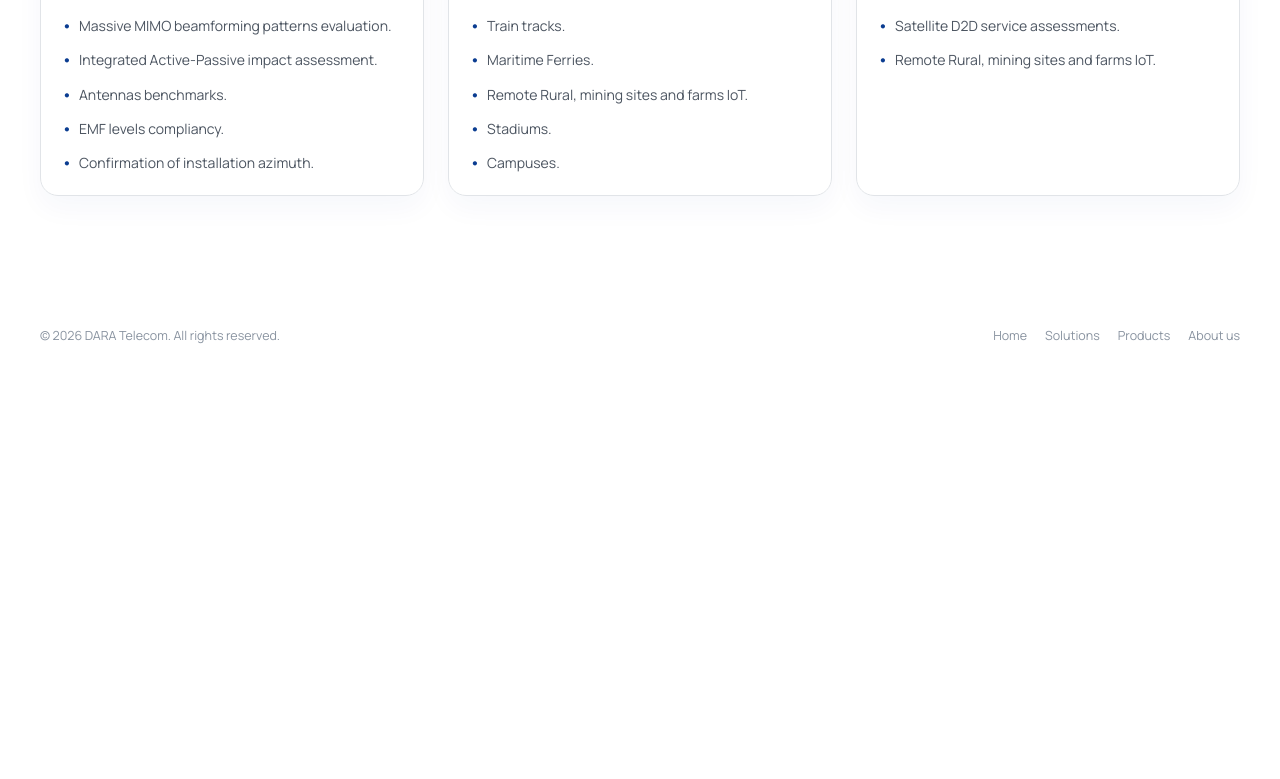
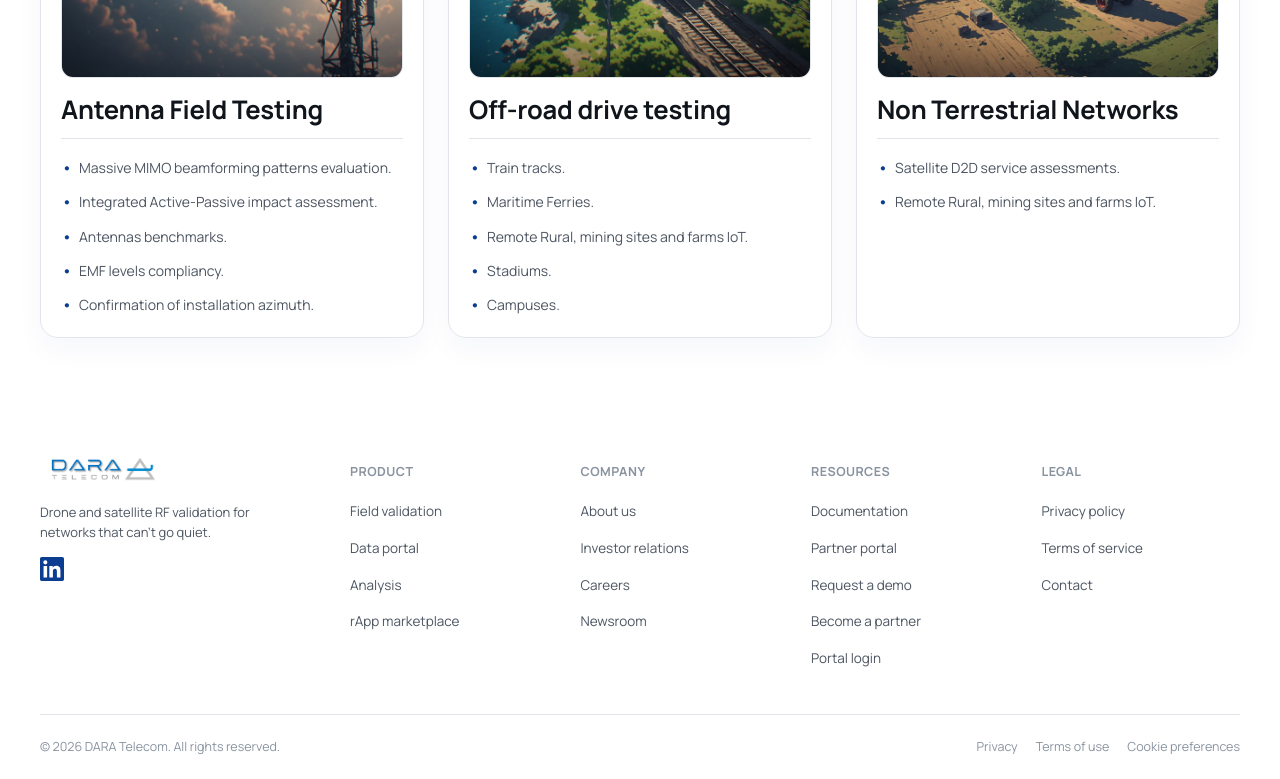
Before and after one commit to DARA-Development/dara-website, a website: page solutions.html in a window 1280 px wide. Shown: the part 571-1350 px from the top of the page. Before the commit the page ends 939 px from the top, so only its background shows below. Drawn offline with Linux system fonts and the light colour scheme.

Commit message:
Solutions V3

```diff
--- a/solutions.html
+++ b/solutions.html
@@ -107,13 +107,62 @@
 
 <footer class="site-footer">
   <div class="wrap">
+    <div class="footer-grid">
+      <div class="footer-brand-col">
+        <div class="footer-brand">
+          <img class="brand-logo brand-logo-light" src="images/BlueOnWhite.png" alt="DARA Telecom" />
+          <img class="brand-logo brand-logo-dark" src="images/WhiteBlueOnBlack.png" alt="DARA Telecom" />
+        </div>
+        <p>Drone and satellite RF validation for networks that can't go quiet.</p>
+        <a class="footer-social-link" href="https://www.linkedin.com/company/dara-telecom/" target="_blank" rel="noopener noreferrer" aria-label="DARA Telecom on LinkedIn">
+          <svg viewBox="0 0 24 24" aria-hidden="true" focusable="false">
+            <path d="M20.447 20.452h-3.554v-5.569c0-1.328-.027-3.037-1.852-3.037-1.853 0-2.136 1.445-2.136 2.939v5.667H9.35V9h3.414v1.561h.049c.476-.9 1.637-1.85 3.37-1.85 3.601 0 4.267 2.37 4.267 5.455v6.286zM5.337 7.433a2.062 2.062 0 1 1-.001-4.125 2.062 2.062 0 0 1 .001 4.125zM7.119 20.452H3.555V9h3.564v11.452zM22.225 0H1.771C.792 0 0 .774 0 1.729v20.542C0 23.227.792 24 1.771 24h20.451C23.2 24 24 23.227 24 22.271V1.729C24 .774 23.2 0 22.222 0z"/>
+          </svg>
+        </a>
+      </div>
+      <div class="footer-col">
+        <h4>Product</h4>
+        <ul>
+          <li><a href="index.html#svc-field">Field validation</a></li>
+          <li><a href="index.html#svc-portal">Data portal</a></li>
+          <li><a href="index.html#svc-analysis">Analysis</a></li>
+          <li><a href="index.html#products">rApp marketplace</a></li>
+        </ul>
+      </div>
+      <div class="footer-col">
+        <h4>Company</h4>
+        <ul>
+          <li><a href="about_us.html">About us</a></li>
+          <li><a href="index.html#investors">Investor relations</a></li>
+          <li><a href="#" data-static-link>Careers</a></li>
+          <li><a href="#" data-static-link>Newsroom</a></li>
+        </ul>
+      </div>
+      <div class="footer-col" id="resources">
+        <h4>Resources</h4>
+        <ul>
+          <li><a href="#" data-static-link>Documentation</a></li>
+          <li><a href="#" data-static-link>Partner portal</a></li>
+          <li><a href="#" data-modal="demo" data-modal-link>Request a demo</a></li>
+          <li><a href="#" data-modal="partner" data-modal-link>Become a partner</a></li>
+          <li><a href="#" data-modal="login" data-modal-link>Portal login</a></li>
+        </ul>
+      </div>
+      <div class="footer-col">
+        <h4>Legal</h4>
+        <ul>
+          <li><a href="#" data-static-link>Privacy policy</a></li>
+          <li><a href="#" data-static-link>Terms of service</a></li>
+          <li><a href="#" data-static-link>Contact</a></li>
+        </ul>
+      </div>
+    </div>
     <div class="footer-bottom">
       <span>&copy; 2026 DARA Telecom. All rights reserved.</span>
       <div class="legal-links">
-        <a href="index.html">Home</a>
-        <a href="solutions.html" aria-current="page">Solutions</a>
-        <a href="products.html">Products</a>
-        <a href="about_us.html">About us</a>
+        <a href="#" data-static-link>Privacy</a>
+        <a href="#" data-static-link>Terms of use</a>
+        <a href="#" data-static-link>Cookie preferences</a>
       </div>
     </div>
   </div>
--- a/style.css
+++ b/style.css
@@ -297,8 +297,9 @@
 	.solutions-photo {
 		display: block;
 		width: 100%;
-		height: 200px;
-		object-fit: cover;
+		height: auto;
+		aspect-ratio: 1;
+		object-fit: contain;
 		border-radius: 12px;
 		margin-bottom: 18px;
 		border: 1px solid var(--line);
```
Also changed, not shown: tests/site.spec.js (+24 -0 lines).
